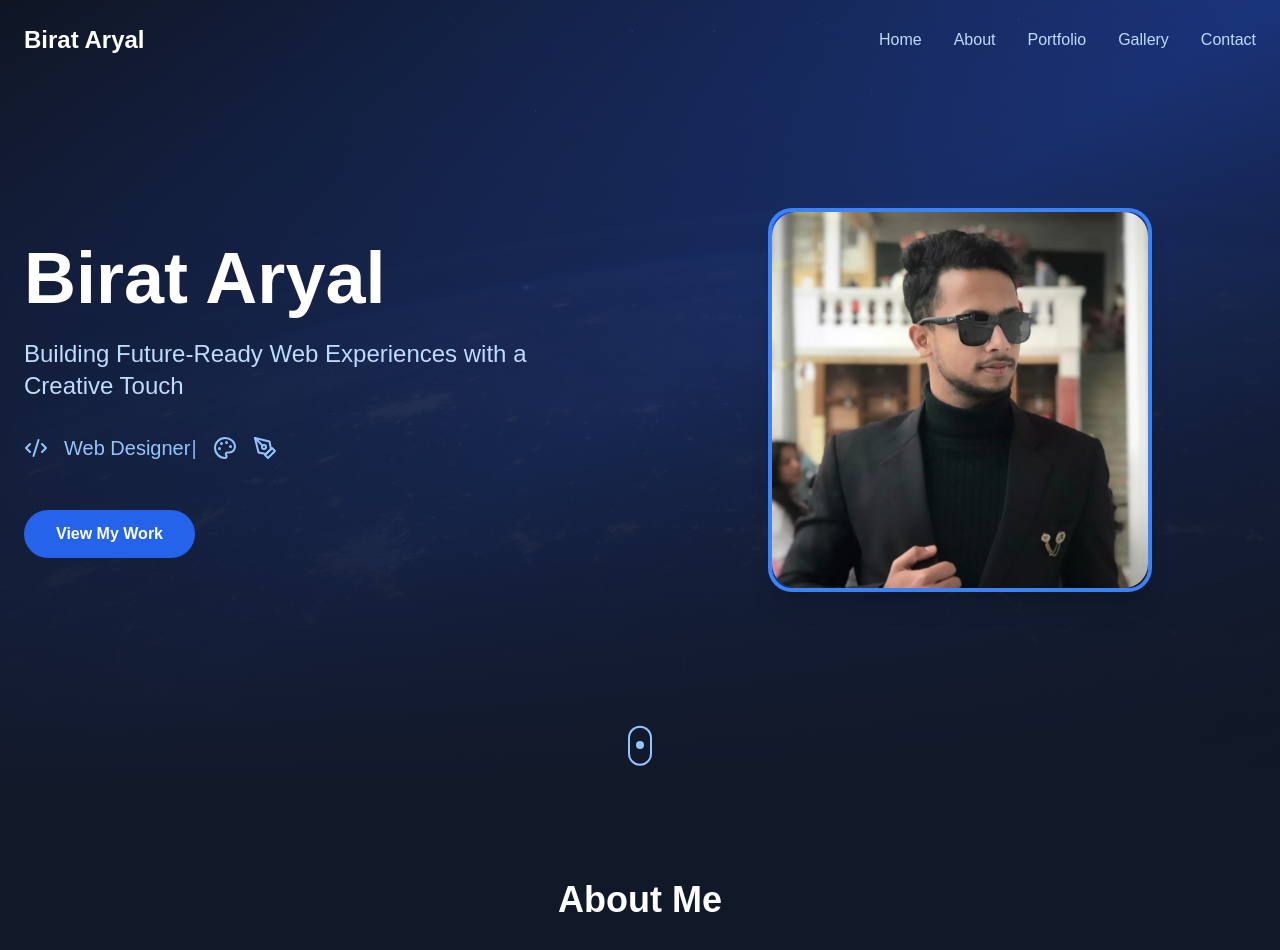
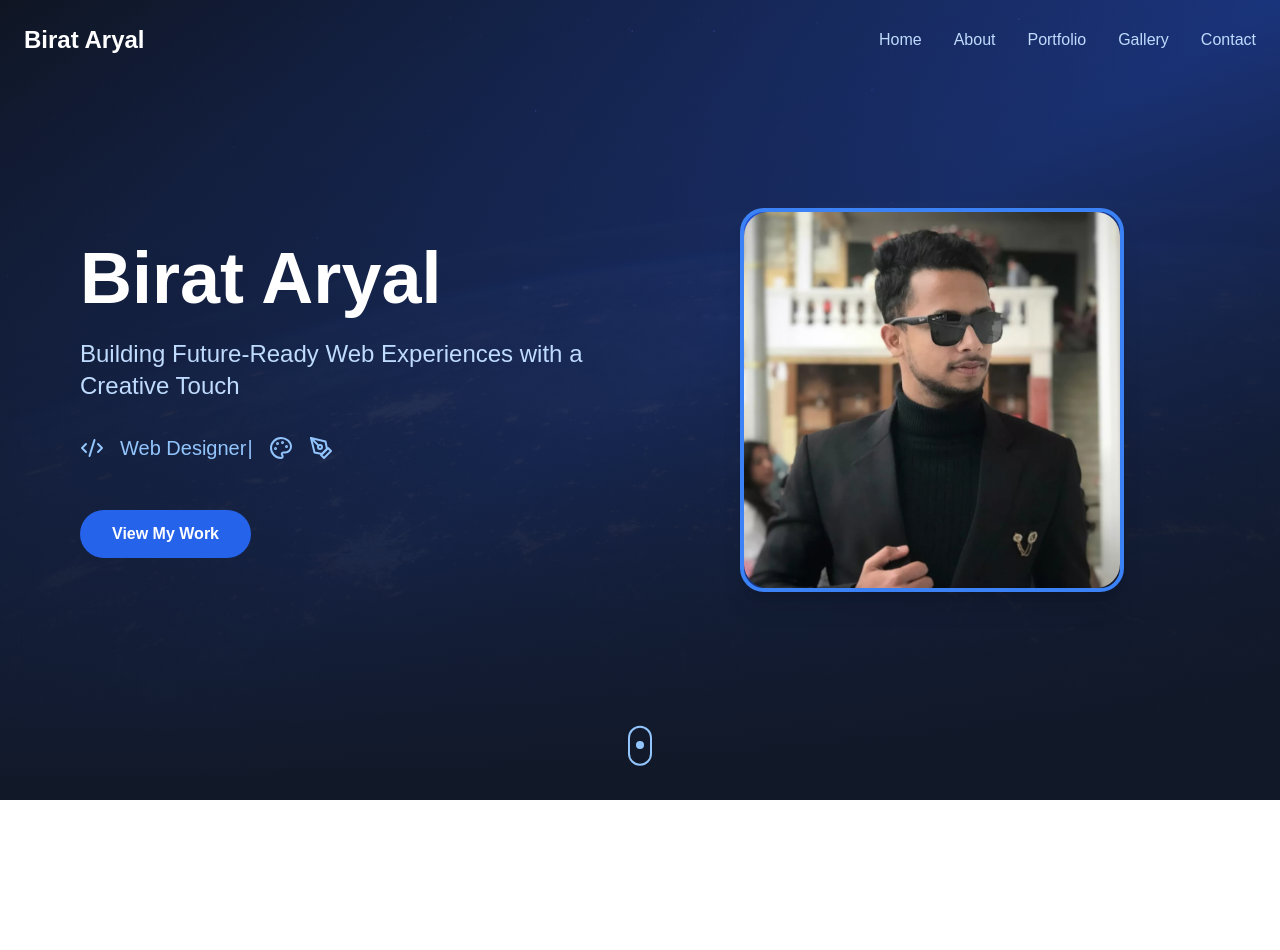
Before and after one commit to aryalbirat/aryalbirat.github.io, a React (Vite) app: page / in a window 1280 px wide. Shown: the top 950 px of the page. After the commit the page ends 800 px from the top, so only its background shows below. Built offline with nearby package versions, Linux system fonts and the light colour scheme; a web font is replaced by a local one.

Commit message:
Some more refinements to the hero section

```diff
--- a/index.html
+++ b/index.html
@@ -4,7 +4,7 @@
     <meta charset="UTF-8" />
     <link rel="icon" type="image/svg+xml" href="/vite.svg" />
     <meta name="viewport" content="width=device-width, initial-scale=1.0" />
-    <title>Birat Aryal - Web Developer & Designer</title>
+    <title>Portfolio - Birat Aryal</title>
     <link rel="stylesheet" href="https://rsms.me/inter/inter.css">
   </head>
   <body>
--- a/src/App.tsx
+++ b/src/App.tsx
@@ -1,10 +1,10 @@
 
 import Navbar from './components/Navbar';
 import Hero from './components/MainPage';
-import About from './components/About';
-import Portfolio from './components/Portfolio';
-import PhotoGallery from './components/PhotoGallery';
-import Contact from './components/Contact';
+// import About from './components/About';
+// import Portfolio from './components/Portfolio';
+// import PhotoGallery from './components/PhotoGallery';
+// import Contact from './components/Contact';
 // import CustomCursor from './components/CustomCursor';
 
 function App() {
@@ -13,10 +13,10 @@ function App() {
       {/* <CustomCursor /> */}
       <Navbar />
       <Hero />
-      <About />
+      {/* <About />
       <Portfolio />
       <PhotoGallery />
-      <Contact />
+      <Contact /> */}
     </div>
   );
 }
--- a/src/components/MainPage.tsx
+++ b/src/components/MainPage.tsx
@@ -14,7 +14,7 @@ const Hero = () => {
       />
       <div className="absolute inset-0 bg-gradient-to-b from-transparent via-gray-900/50 to-gray-900" />
 
-      <div className="container mx-auto px-6 relative z-10">
+      <div className="container mx-auto px-20 relative z-10">
         <div className="grid grid-cols-1 lg:grid-cols-2 gap-12 items-center">
           <motion.div
             initial={{ opacity: 0, y: 20 }}
```
